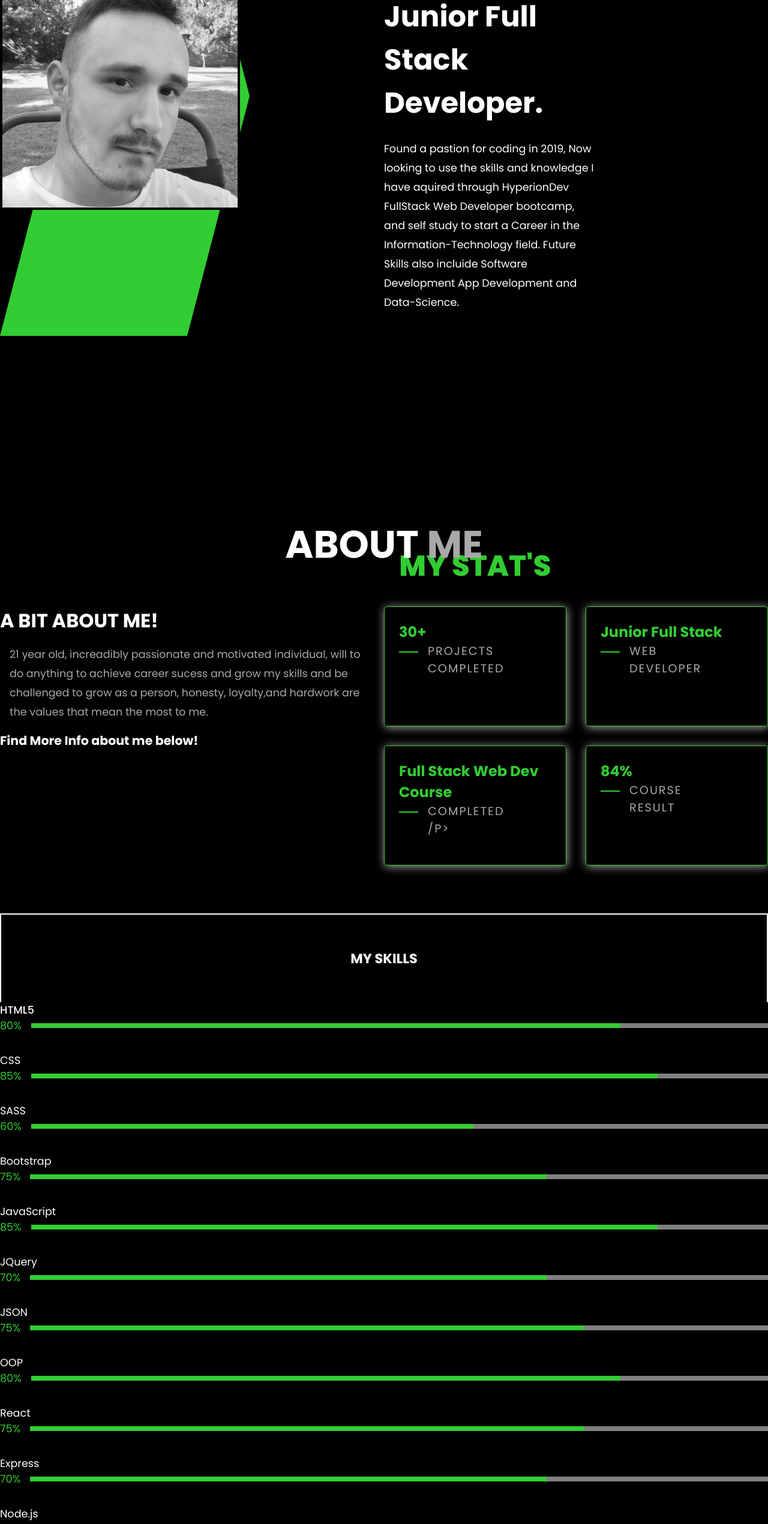
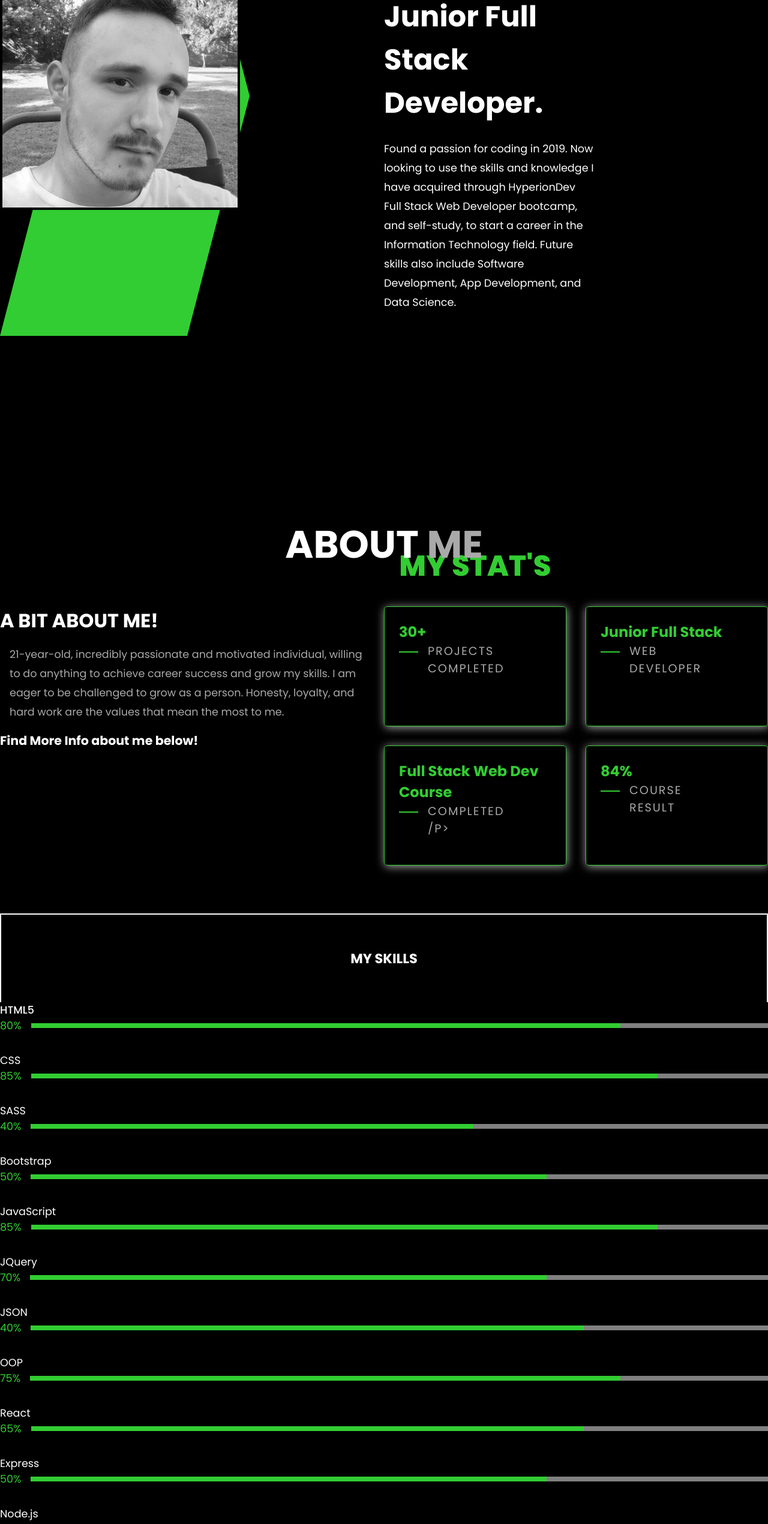
Before and after one commit to BeserkLegion/Portfolio-v2-, a plain HTML site: page index.html in a window 1280 px wide. Shown: the part 240-2781 px from the top of the page at 60% size. Drawn offline with Linux system fonts and the light colour scheme.

Commit message:
Update index.html Discovery
Edits made to improve look and feel of portfolio

```diff
--- a/index.html
+++ b/index.html
@@ -29,9 +29,7 @@
                         A Junior Full Stack Developer.
                     </h1>
                     <p>
-                       Found a pastion for coding in 2019, Now looking to use the skills and knowledge I have aquired through HyperionDev FullStack
-                       Web Developer bootcamp, and self study to start a Career in the Information-Technology field. Future Skills also incluide Software Development
-                       App Development and Data-Science.
+                        Found a passion for coding in 2019. Now looking to use the skills and knowledge I have acquired through HyperionDev Full Stack Web Developer bootcamp, and self-study, to start a career in the Information Technology field. Future skills also include Software Development, App Development, and Data Science.
                     </p>
                 </div>
             </div>
@@ -48,9 +46,7 @@
                     <div class="left-about">
                         <h4>A Bit About Me!</h4>
                         <p>
-                           21 year old, increadibly passionate and motivated individual, will to do anything to achieve
-                           career sucess and grow my skills and be challenged to grow as a person, honesty, loyalty,and
-                           hardwork are the values that mean the most to me.
+                            21-year-old, incredibly passionate and motivated individual, willing to do anything to achieve career success and grow my skills. I am eager to be challenged to grow as a person. Honesty, loyalty, and hard work are the values that mean the most to me.
                         </p>
                         <h3>Find More Info about me below!</h3>
                 </div>
@@ -64,7 +60,9 @@
                         </div>
                         <div class="about-item">
                             <div class="abt-text">
-                                <p class="large-text">Junior Full Stack</p>
+                                <p class="large-text">
+                                    Junior Full Stack
+                                </p>
                                 <p class="small-text">Web <br/> Developer</p>
                             </div>
                         </div>
@@ -109,7 +107,7 @@
                         <div class="progress-bar">
                             <p class="SASS">SASS</p>
                             <div class="progress-container">
-                                <p class="prog-text">60%</p>
+                                <p class="prog-text">40%</p>
                                 <div class="progress">
                                     <span class="SASS">
                                 </div>
@@ -120,7 +118,7 @@
                         <div class="progress-bar">
                             <p class="bootstrap">Bootstrap</p>
                             <div class="progress-container">
-                                <p class="prog-text">75%</p>
+                                <p class="prog-text">50%</p>
                                 <div class="progress">
                                     <span class="bootstrap">
                                 </div>
@@ -151,7 +149,7 @@
                         <div class="progress-bar">
                             <p class="json">JSON</p>
                             <div class="progress-container">
-                                <p class="prog-text">75%</p>
+                                <p class="prog-text">40%</p>
                                 <div class="progress">
                                     <span class="json">
                                 </div>
@@ -161,7 +159,7 @@
                         <div class="progress-bar">
                             <p class="oop">OOP</p>
                             <div class="progress-container">
-                                <p class="prog-text">80%</p>
+                                <p class="prog-text">75%</p>
                                 <div class="progress">
                                     <span class="oop">
                                 </div>
@@ -171,7 +169,7 @@
                         <div class="progress-bar">
                             <p class="react">React</p>
                             <div class="progress-container">
-                                <p class="prog-text">75%</p>
+                                <p class="prog-text">65%</p>
                                 <div class="progress">
                                     <span class="react">
                                 </div>
@@ -182,7 +180,7 @@
                         <div class="progress-bar">
                             <p class="express">Express</p>
                             <div class="progress-container">
-                                <p class="prog-text">70%</p>
+                                <p class="prog-text">50%</p>
                                 <div class="progress">
                                     <span class="express">
                                 </div>
@@ -192,7 +190,7 @@
                         <div class="progress-bar">
                             <p class="node">Node.js</p>
                             <div class="progress-container">
-                                <p class="prog-text">75%</p>
+                                <p class="prog-text">70%</p>
                                 <div class="progress">
                                     <span class="node">
                                 </div>
@@ -202,7 +200,7 @@
                         <div class="progress-bar">
                             <p class="next">Next.js</p>
                             <div class="progress-container">
-                                <p class="prog-text">75%</p>
+                                <p class="prog-text">60%</p>
                                 <div class="progress">
                                     <span class="next">
                                 </div>
@@ -212,7 +210,7 @@
                         <div class="progress-bar">
                             <p class="MERN">MERN Stack</p>
                             <div class="progress-container">
-                                <p class="prog-text">70%</p>
+                                <p class="prog-text">60%</p>
                                 <div class="progress">
                                     <span class="MERN">
                                 </div>
@@ -232,7 +230,7 @@
                         <div class="progress-bar">
                             <p class="api">APIs</p>
                             <div class="progress-container">
-                                <p class="prog-text">70%</p>
+                                <p class="prog-text">65%</p>
                                 <div class="progress">
                                     <span class="api">
                                 </div>
@@ -253,7 +251,7 @@
                         <div class="progress-bar">
                             <p class="python">Python : NEW</p>
                             <div class="progress-container">
-                                <p class="prog-text">20%</p>
+                                <p class="prog-text">10%</p>
                                 <div class="progress">
                                     <span class="python">
                                 </div>
```
